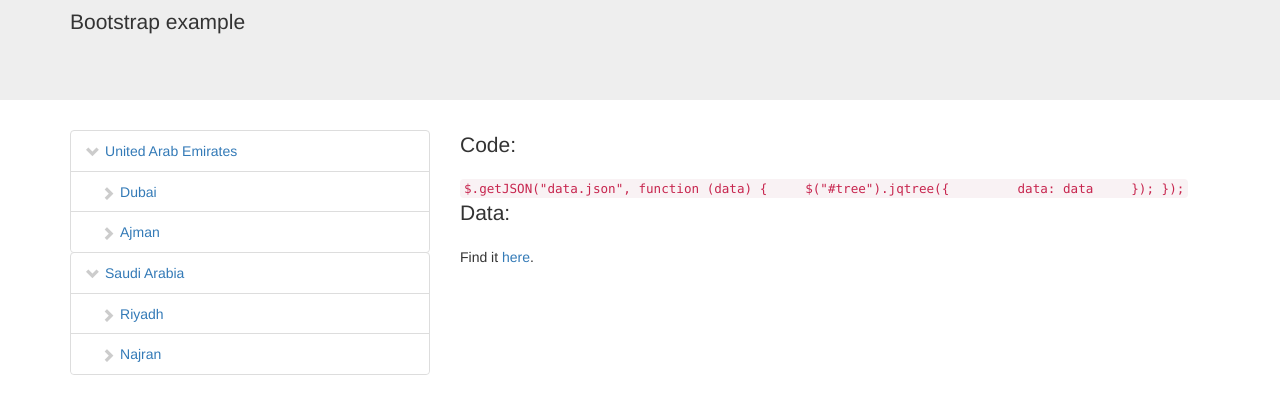
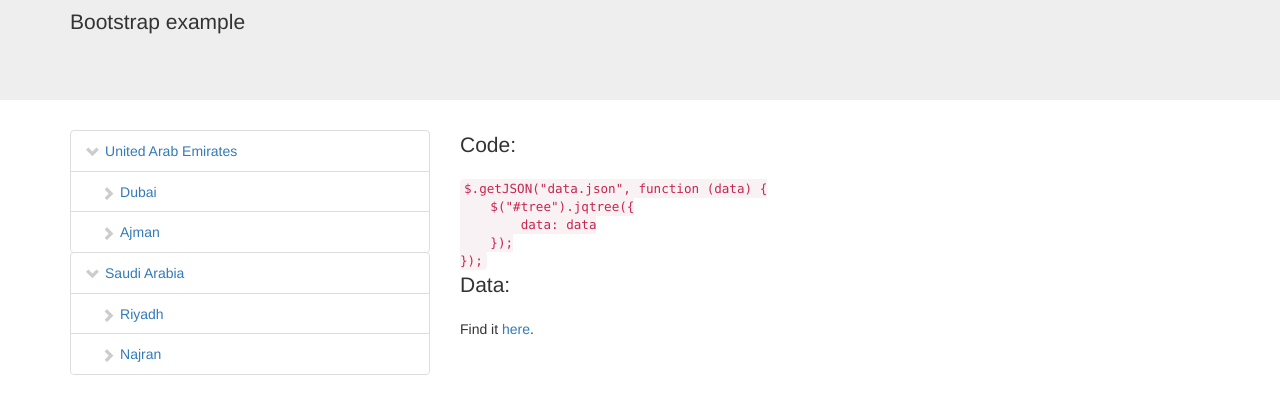
Before and after one commit to mhh1422/jquery-jqtree, a plain HTML site: page bootstrap.html in a window 1280 px wide. Shown: the part 140-554 px from the top of the page. Drawn offline with nearby package versions, Linux system fonts and the light colour scheme.

Commit message:
Update bootstrap example

```diff
--- a/bootstrap.html
+++ b/bootstrap.html
@@ -24,10 +24,10 @@
                 </div>
                 <div class="col-xs-12 col-sm-8">
                     <p class="lead">Code:</p>
-                    <code>$.getJSON("data.json", function (data) {
-&nbsp;&nbsp;&nbsp;&nbsp;$("#tree").jqtree({
-&nbsp;&nbsp;&nbsp;&nbsp;&nbsp;&nbsp;&nbsp;&nbsp;data: data
-&nbsp;&nbsp;&nbsp;&nbsp;});
+                    <code>$.getJSON("data.json", function (data) {<br />
+&nbsp;&nbsp;&nbsp;&nbsp;$("#tree").jqtree({<br />
+&nbsp;&nbsp;&nbsp;&nbsp;&nbsp;&nbsp;&nbsp;&nbsp;data: data<br />
+&nbsp;&nbsp;&nbsp;&nbsp;});<br />
 });</code>
                     <p class="lead">Data:</p>
                     Find it <a href="data.json">here</a>.
```
